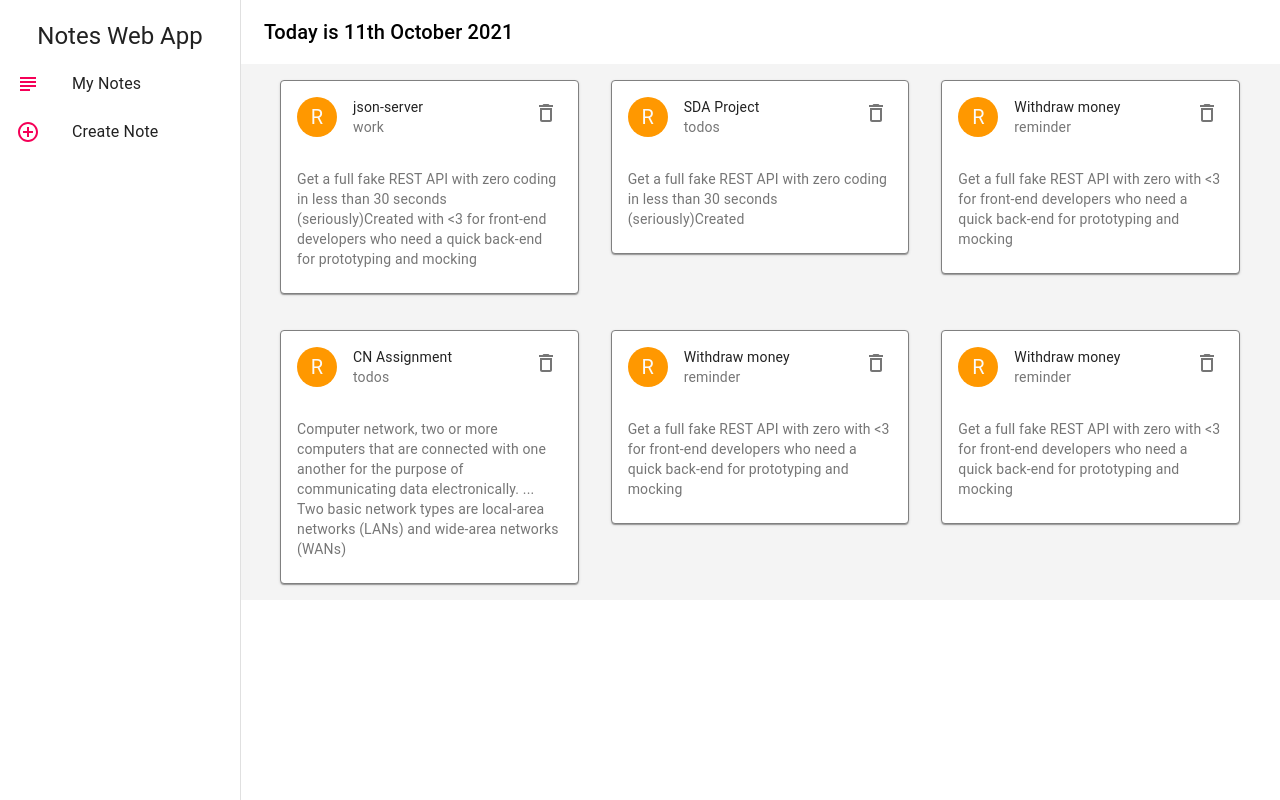
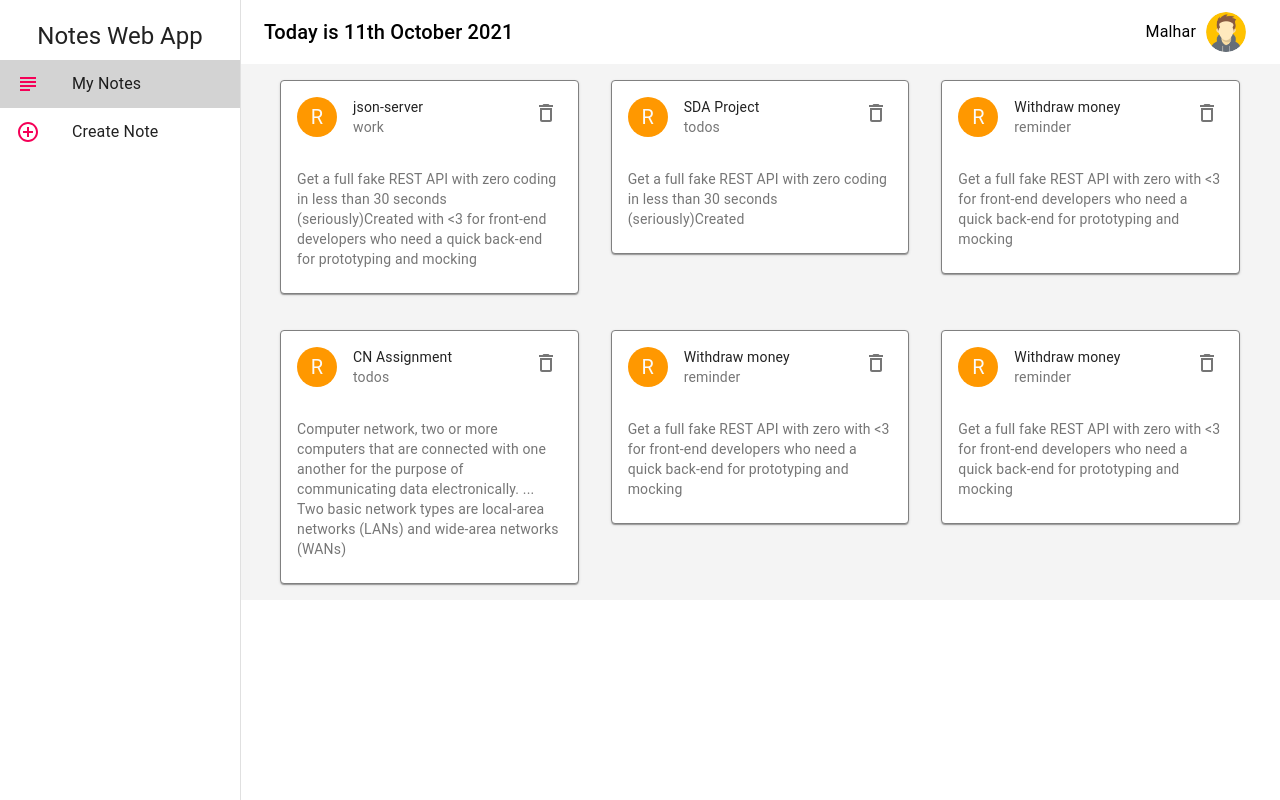
Before and after one commit to Malhar-Soomro/NotesWebApp, a React (Create React App) app: page / in a window 1280 px wide. Built offline with nearby package versions, Linux system fonts and the light colour scheme; data requests are answered from the project's data file.

Commit message:
avatar added

```diff
--- a/src/components/Layout.js
+++ b/src/components/Layout.js
@@ -2,12 +2,13 @@ import { makeStyles } from '@material-ui/styles'
 import React from 'react'
 import AppBar from '@material-ui/core/AppBar';
 import Toolbar from '@material-ui/core/Toolbar';
-import { List, ListItem, ListItemIcon, ListItemText, Typography } from '@material-ui/core';
+import { Avatar, List, ListItem, ListItemIcon, ListItemText, Typography } from '@material-ui/core';
 import { format } from 'date-fns'
 import Drawer from '@material-ui/core/Drawer';
 import { AddCircleOutline, SubjectOutlined } from '@material-ui/icons';
 import { useHistory } from 'react-router-dom';
 import { useLocation } from 'react-router';
+import image from "../avatarImg.png"
 
 
 
@@ -34,8 +35,11 @@ const useStyle = makeStyles(theme => ({
     typo: {
         marginTop: "20px"
     },
-    listItem: {
-        backgroundColor: "#D3D3D3"
+    date: {
+        flexGrow: 1
+    },
+    avatar: {
+        margin: "10px"
     }
 }));
 
@@ -67,10 +71,24 @@ const Layout = ({ children }) => {
             >
                 <Toolbar>
                     <Typography
+                        className={classes.date}
                         variant="h6"
                     >
                         Today is {format(new Date(), 'do MMMM Y')}
                     </Typography>
+
+                    <Typography
+                        variant="subtitle1"
+                    >
+                        Malhar
+                    </Typography>
+
+                    <Avatar
+                        className={classes.avatar}
+                        alt="Malhar"
+                        src={image}
+                    > Malhar
+                    </Avatar>
                 </Toolbar>
             </AppBar>
 
@@ -93,6 +111,11 @@ const Layout = ({ children }) => {
                                 <ListItem
                                     button
                                     onClick={() => history.push(item.path)}
+                                    style={
+                                        location.pathname === item.path ? {
+                                            backgroundColor: "#D3D3D3"
+                                        } : null
+                                    }
                                 >
                                     <ListItemIcon>
                                         {item.icon}
@@ -102,13 +125,9 @@ const Layout = ({ children }) => {
                             )
                         })}
                     </List>
-
-
-
                 </div>
 
             </Drawer>
-
             <div className={classes.page}>
                 {children}
             </div>
```
Also changed, not shown: src/avatarImg.png (added).
